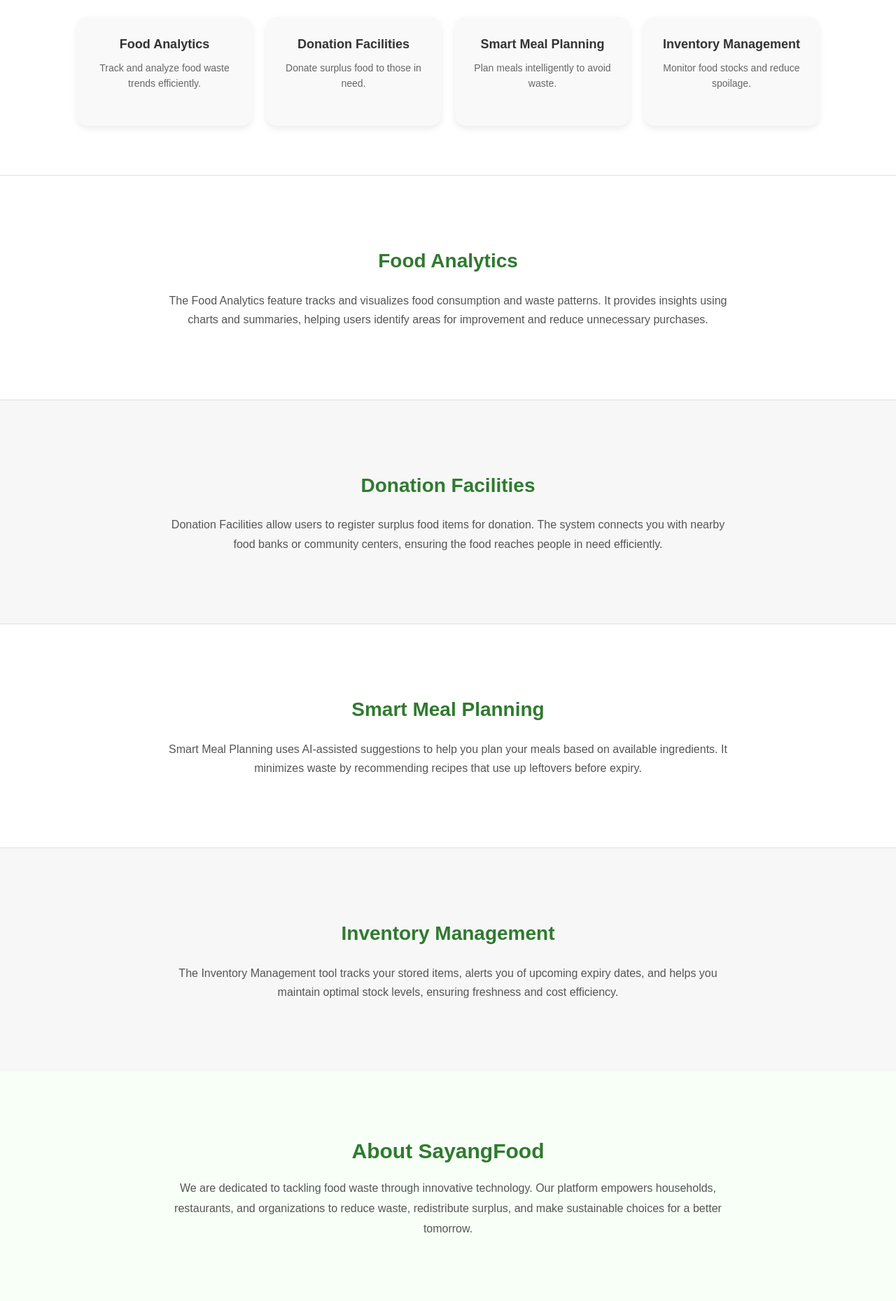
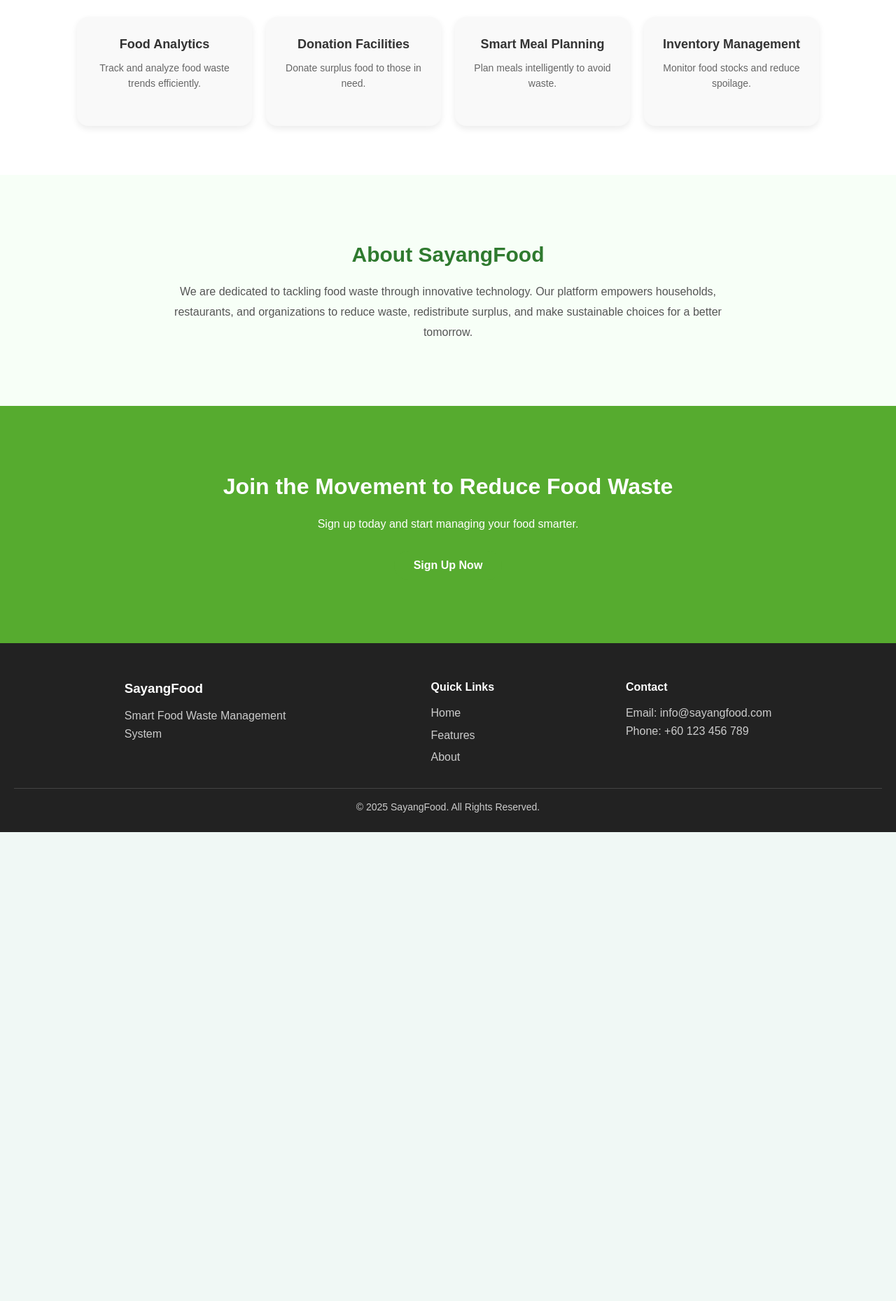
Before and after one commit to XinYou0910/SayangFood, a PHP site: page /SayangFood/Homepage.html in a window 1280 px wide. Shown: the part 702-2561 px from the top of the page at 70% size. After the commit the page ends 1891 px from the top, so only its background shows below. Run offline with PHP 8.4, Linux system fonts and the light colour scheme.

Commit message:
remove four features section

```diff
--- a/Homepage.html
+++ b/Homepage.html
@@ -31,76 +31,32 @@
       <button class="cta-btn">Get Started</button>
     </div>
     <div class="hero-image">
-      <img src="pic/CoverPage.png" alt="logo">
+      <img src="pic/CoverPage.png" alt="coverpage">
     </div>
   </section>
-
 
   <!-- Features Section -->
   <section class="features">
     <h2><span>Explore</span> Our Features</h2>
     <p>What we are offering</p>
     <div class="feature-grid">
-    <a href="#food-analytics" class="feature-card">
+      <div class="feature-card">
         <h3>Food Analytics</h3>
         <p>Track and analyze food waste trends efficiently.</p>
-    </a>
-
-    <a href="#donation-facilities" class="feature-card highlighted">
+      </div>
+      <div class="feature-card highlighted">
         <h3>Donation Facilities</h3>
         <p>Donate surplus food to those in need.</p>
-    </a>
-
-    <a href="#smart-meal-planning" class="feature-card">
+      </div>
+      <div class="feature-card">
         <h3>Smart Meal Planning</h3>
         <p>Plan meals intelligently to avoid waste.</p>
-    </a>
-
-    <a href="#inventory-management" class="feature-card">
+      </div>
+      <div class="feature-card">
         <h3>Inventory Management</h3>
         <p>Monitor food stocks and reduce spoilage.</p>
-    </a>
       </div>
-  </section>
-
-  <!-- Food Analytics Section -->
-  <section id="food-analytics" class="feature-detail">
-    <h2>Food Analytics</h2>
-    <p>
-      The Food Analytics feature tracks and visualizes food consumption and waste patterns.
-      It provides insights using charts and summaries, helping users identify areas for
-      improvement and reduce unnecessary purchases.
-    </p>
-  </section>
-
-  <!-- Donation Facilities Section -->
-  <section id="donation-facilities" class="feature-detail">
-    <h2>Donation Facilities</h2>
-    <p>
-      Donation Facilities allow users to register surplus food items for donation. The
-      system connects you with nearby food banks or community centers, ensuring the food
-      reaches people in need efficiently.
-    </p>
-  </section>
-
-  <!-- Smart Meal Planning Section -->
-  <section id="smart-meal-planning" class="feature-detail">
-    <h2>Smart Meal Planning</h2>
-    <p>
-      Smart Meal Planning uses AI-assisted suggestions to help you plan your meals based
-      on available ingredients. It minimizes waste by recommending recipes that use up
-      leftovers before expiry.
-    </p>
-  </section>
-
-  <!-- Inventory Management Section -->
-  <section id="inventory-management" class="feature-detail">
-    <h2>Inventory Management</h2>
-    <p>
-      The Inventory Management tool tracks your stored items, alerts you of upcoming
-      expiry dates, and helps you maintain optimal stock levels, ensuring freshness and
-      cost efficiency.
-    </p>
+    </div>
   </section>
 
   <!-- About Section -->
--- a/Homepage_style.css
+++ b/Homepage_style.css
@@ -235,29 +235,49 @@ nav a {
 /* =========================
    Feature Detail Sections
 ========================= */
-.feature-detail {
-  padding: 100px 20px;
-  background: #f7f7f7;
-  border-top: 1px solid #e0e0e0;
+.feature-details-container {
+  padding: 80px 20px;
+  background: #fff;
   text-align: center;
 }
 
-.feature-detail:nth-child(even) {
-  background: #ffffff;
+.feature-detail {
+  display: none;
+  max-width: 900px;
+  margin: 0 auto;
+  opacity: 0;
+  transform: translateY(20px);
+  transition: opacity 0.5s ease, transform 0.5s ease;
+}
+
+.feature-detail.visible {
+  display: block;
+  opacity: 1;
+  transform: translateY(0);
 }
 
 .feature-detail h2 {
   color: #2f7a2f;
+  font-size: 28px;
   margin-bottom: 20px;
-  font-size: 28px;
 }
 
 .feature-detail p {
-  max-width: 800px;
-  margin: 0 auto;
-  line-height: 1.7;
+  font-size: 16px;
   color: #555;
-  font-size: 16px;
+  line-height: 1.8;
+}
+
+/* Active Card Highlight */
+.feature-card.active {
+  background: linear-gradient(120deg, #a8e063, #56ab2f);
+  color: white;
+  transform: scale(1.05);
+}
+
+.feature-card.active h3,
+.feature-card.active p {
+  color: white;
 }
 
 /* =========================
```
Also changed, not shown: script.js (line endings or trailing spaces). Lines whose indentation alone changed are shown as unchanged.
